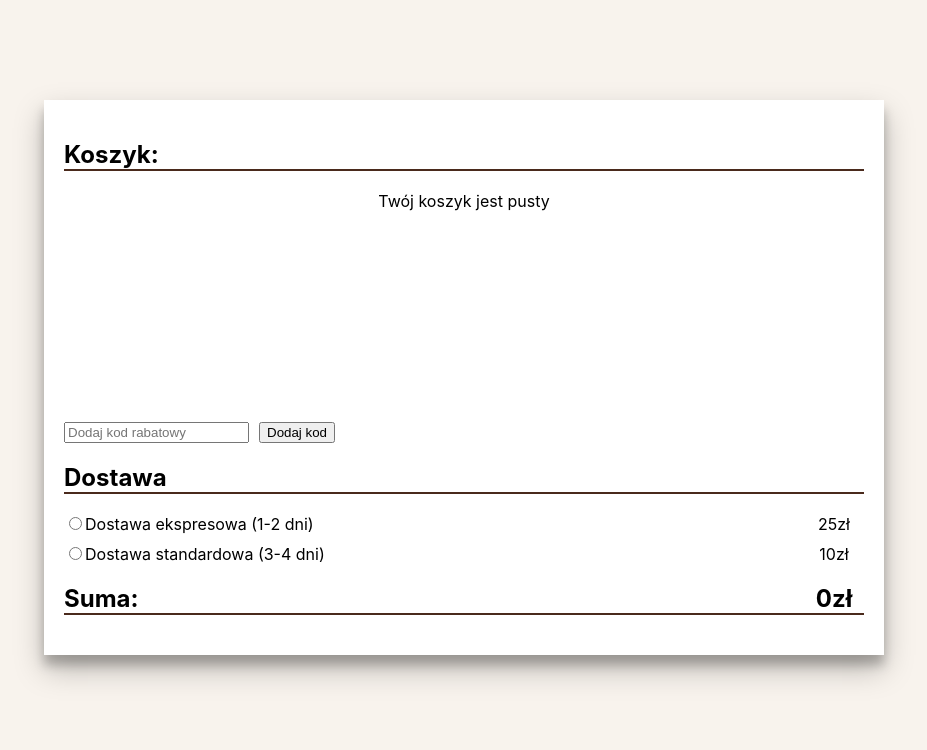
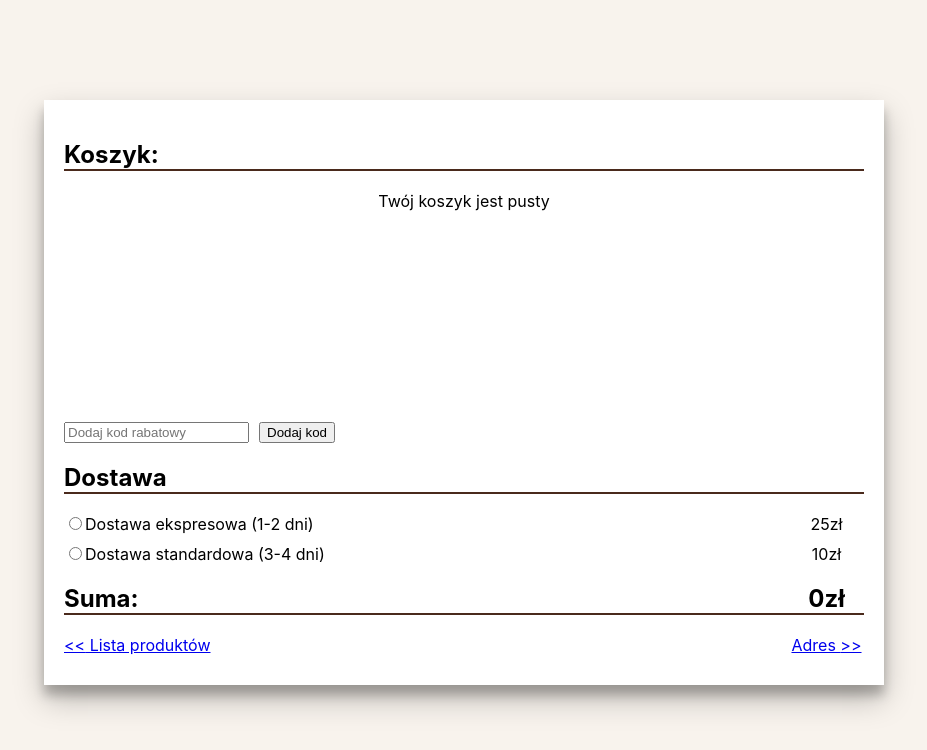
Before and after one commit to kernelgonnapanic/xstate-checkout, a React (Create React App) app: page /cart in a window 1280 px wide. Shown: the top 750 px of the page, without its empty margins (176-1103 px from the left). Built offline with nearby package versions, Linux system fonts and the light colour scheme.

Commit message:
Add initial navigation

```diff
--- /dev/null
+++ b/src/atoms/NavigationButton.tsx
@@ -0,0 +1,8 @@
+import { Link } from 'react-router-dom';
+import styled from 'styled-components';
+
+const NavigationButton = styled(Link)`
+
+`;
+
+export default NavigationButton;
--- a/src/atoms/Row.tsx
+++ b/src/atoms/Row.tsx
@@ -11,7 +11,7 @@ export const Name = styled.div`
 `;
 
 export const Cell = styled.div`
-  flex-basis: 60px;
+  flex-basis: 75px;
   justify-content: center;
   align-items: center;
   display: flex;
--- a/src/pages/Cart.tsx
+++ b/src/pages/Cart.tsx
@@ -1,19 +1,44 @@
-import React from "react";
+import { useService } from "@xstate/react";
+import { useContext } from "react";
+import { MachineContext } from "../MachineContext";
 import ListHeader from "../atoms/ListHeader";
+import NavigationButton from "../atoms/NavigationButton";
+import { Cell, Name, Row } from "../atoms/Row";
 import CartList from "../organisms/CartList";
 import Delivery from "../organisms/Delivery";
 import Discount from "../organisms/Discount";
 import Sum from "../organisms/Sum";
 import Container from "../templates/Container";
 
-const Cart = () => (
+const Cart = () => {
+  const machine = useContext(MachineContext);
+  const [current, send] = useService(machine);
+
+  const handleForwardNavigation = () => {
+    send('NEXT');
+  };
+
+  const handleNextNavigation = () => {
+    send('NEXT');
+  };
+
+  return (
     <Container>
       <ListHeader>Koszyk:</ListHeader>
       <CartList />
       <Discount />
       <Delivery />
       <Sum />
+      <Row>
+        <Name>
+          <NavigationButton to="/" onClick={handleForwardNavigation}>{'<<'} Lista produktów </NavigationButton>
+        </Name>
+        <Cell>
+          <NavigationButton to="/address" onClick={handleNextNavigation}>Adres {'>>'}</NavigationButton>
+        </Cell>
+      </Row>
     </Container>
   );
+}
 
 export default Cart;
--- a/src/state/index.ts
+++ b/src/state/index.ts
@@ -67,8 +67,8 @@ export type CheckoutEvents =
   | { type: "ADD_PRODUCT"; productId: string }
   | { type: "REMOVE_PRODUCT"; productId: string }
   | { type: "ADD_DISCOUNT"; code: string }
-  | {type: "CHOOSE_SHIPPMENT"; methodType: ShippmentMethod["type"]};
-
+  | {type: "CHOOSE_SHIPPMENT"; methodType: ShippmentMethod["type"]}
+  | {type: "NEXT"};
 
 const checkoutMachine = createMachine<CheckoutState, CheckoutEvents>({
   id: "checkout",
@@ -150,11 +150,13 @@ const checkoutMachine = createMachine<CheckoutState, CheckoutEvents>({
               return shippmentMethods.find(method => method.type === event.methodType) ?? null
             }
           })
-        }
+        },
+        NEXT: {target: 'address'}
       }
     },
-    completed: {},
-  },
+    address: {},
+    completed: {}
+  }
 });
 
 export default checkoutMachine;
```
Lines whose indentation alone changed are shown as unchanged.
